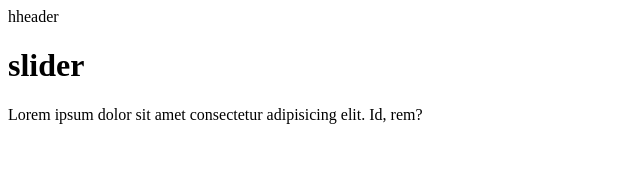
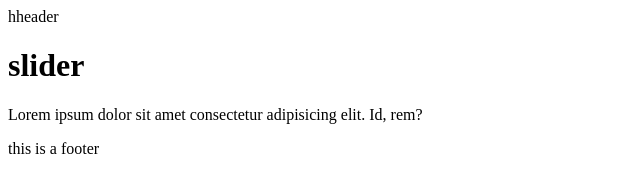
Before and after one commit to mobinanbz/git-project-one-part2, a plain HTML site: page index.html in a window 1280 px wide. Shown: the whole page, without its empty margins (0-640 px from the left). Drawn offline with Linux system fonts and the light colour scheme.

Commit message:
footer created

```diff
--- a/index.html
+++ b/index.html
@@ -14,5 +14,9 @@
     <h1>slider</h1>
     <p>Lorem ipsum dolor sit amet consectetur adipisicing elit. Id, rem?</p>
   </div>
+
+  <footer>
+    this is a footer
+  </footer>
 </body>
 </html>
```
